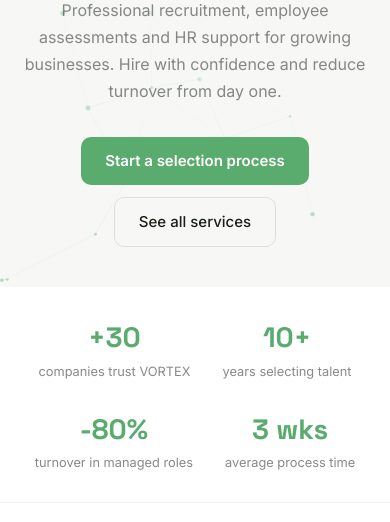
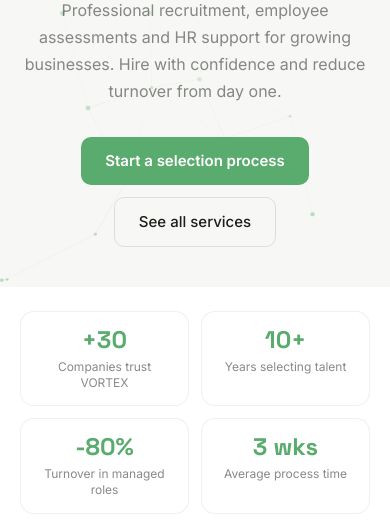
Before and after one commit to vortexcor2026-rgb/vortex-web, a plain HTML site: page talent-selection/index.html in a window 390 px wide. Shown: the part 322-844 px from the top of the page. Drawn offline with Linux system fonts and the light colour scheme.

Commit message:
Service pages: stats as small cards, 2x2 on mobile, capitalized labels
Co-Authored-By: Claude Opus 5.5 <noreply@anthropic.com>
Claude-Session: https://claude.ai/code/session_01Cchj9HuV9SB8Y2iz4NfyRt

```diff
--- a/vortex-sub.css
+++ b/vortex-sub.css
@@ -143,3 +143,17 @@ section { padding: 64px 2rem; }
 .pack-cta-secondary { background: transparent; color: var(--accent); border: 1.5px solid var(--accent); }
 .pack-cta-secondary:hover { background: var(--accent); color: #fff; }
 @media (max-width: 900px) { .packs-grid { grid-template-columns: 1fr !important; max-width: 520px !important; margin-left: auto; margin-right: auto; } }
+
+/* Stats strip: four small cards on desktop, 2x2 on mobile */
+.stats { display: grid; grid-template-columns: repeat(4, minmax(0, 1fr)); gap: 1rem; max-width: var(--max); margin: 0 auto; padding: 32px 2rem; border-bottom: none; }
+.stat { background: #fff; border: 1px solid var(--border-light); border-radius: 14px; padding: 1.1rem 1rem; text-align: center; transition: border-color .25s, transform .25s; }
+.stat:hover { border-color: rgba(90,171,110,.45); transform: translateY(-2px); }
+.stat-num { font-size: 1.75rem; line-height: 1.1; }
+.stat-label { font-size: 0.8125rem; line-height: 1.35; margin-top: 0.35rem; }
+.stat-label::first-letter { text-transform: uppercase; }
+@media (max-width: 640px) {
+  .stats { grid-template-columns: repeat(2, minmax(0, 1fr)); gap: 0.75rem; padding: 24px 1.25rem; }
+  .stat { padding: 0.9rem 0.75rem; }
+  .stat-num { font-size: 1.5rem; }
+  .stat-label { font-size: 0.75rem; }
+}
```
